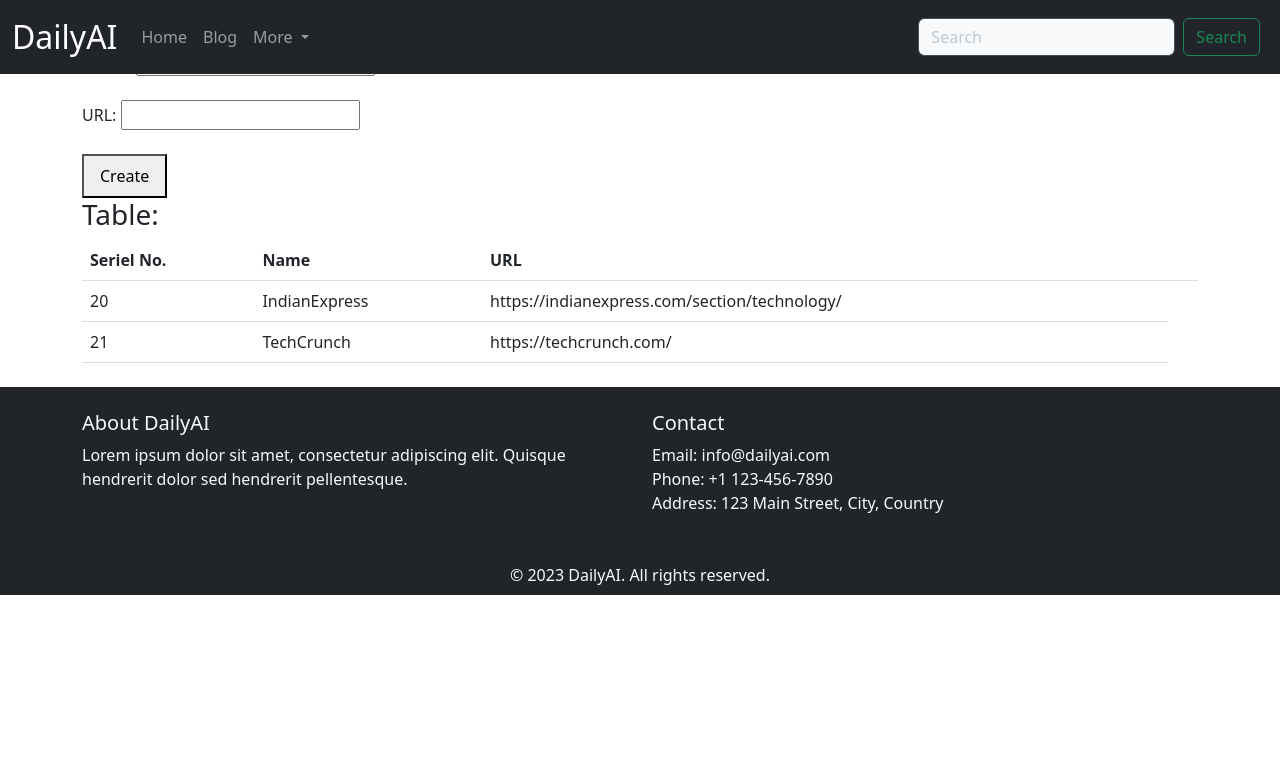
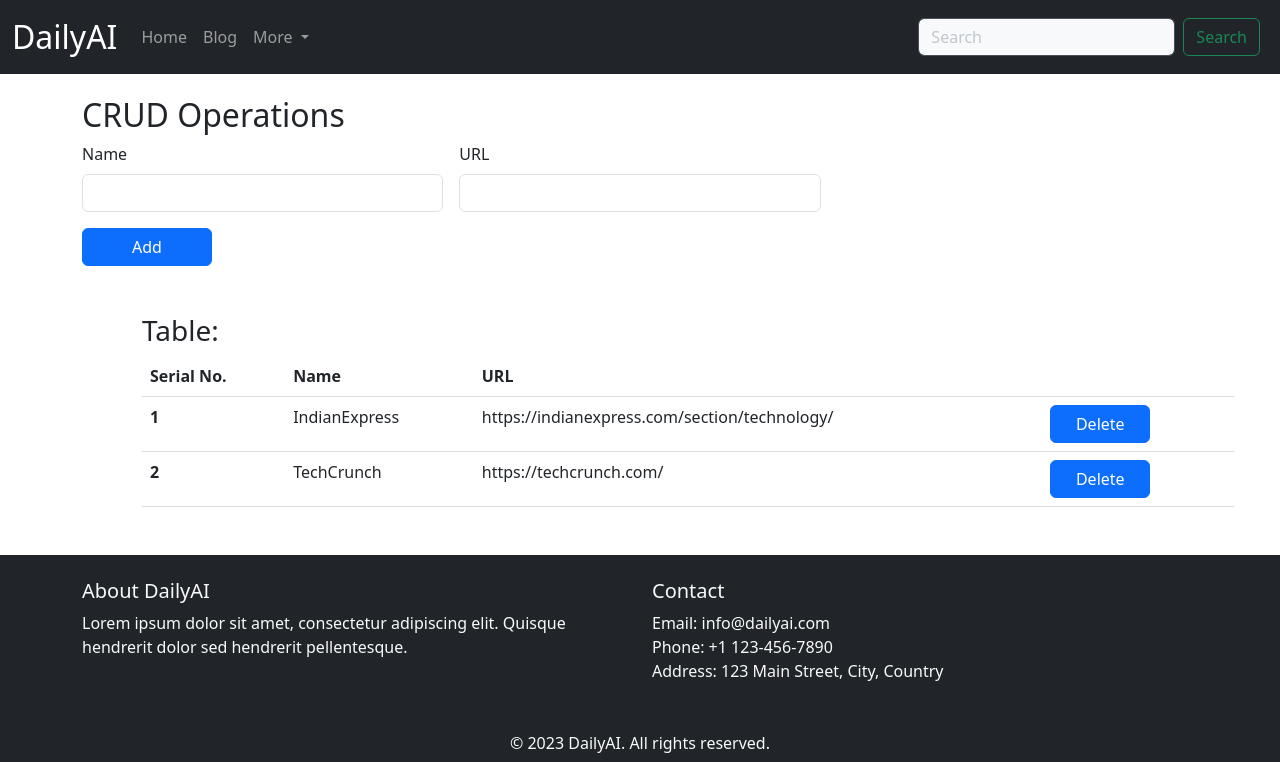
Before and after one commit to AjasMohammed/AI_Blog, a Django app: page /adminPanal in a window 1280 px wide. Shown: the top 762 px of the page. Run offline with Django 4.2, Linux system fonts and the light colour scheme; data comes from the database, SQL or seed files in the repository; both versions use the stored data as it was after the commit; parts of the project's set-up code (start-up, migrations or seed data) failed here and were passed over.

Commit message:
delete button in the adminpanal is now working. a function is created to delete items from the url database.

```diff
--- a/admin_panal/urls.py
+++ b/admin_panal/urls.py
@@ -4,5 +4,6 @@ from . import views
 
 
 urlpatterns = [
-    path('', views.post_url, name='post_url')
+    path('', views.post_url, name='post_url'),
+    path('<int:serial_no>', views.delete_item, name="delete_item"),
 ]
--- a/admin_panal/views.py
+++ b/admin_panal/views.py
@@ -1,80 +1,33 @@
-from django.shortcuts import render
-from .models import BlogUrl, Post
+from django.shortcuts import render, get_object_or_404, redirect, HttpResponse
+from .models import BlogUrl
 
 
 
 def post_url(request):
 
+    obj = BlogUrl.objects.all()
+
     if request.method == 'POST':
         url = request.POST.get('url')
         name = request.POST.get('name')
 
+        for item in obj:
+            if url == item.url:
+                return HttpResponse('Item Already Exists...')
+
         items = BlogUrl(name=name, url=url)
         items.save()
 
-    obj = BlogUrl.objects.all()
+        return redirect('post_url')  # used to prevent the resubmission when reloading.
+
     data = {'obj': obj}
-    # post()
-
     return render(request, 'admin/admin_panal.html', data)
 
-# def task(url):
 
-#     token = "Wwgs-er8fHvJu14FiH1VvBN2Cp4a4MciTct25-JCQr5pBgxD1BMnI5zIfKG-JNT3yC2hHg."
-#     bard = Bard(token=token)
+def delete_item(request, serial_no):
+    item = get_object_or_404(BlogUrl,serial_no=serial_no)
 
-#     instruction_1 = """
-# You are an advanced AI tasked with analyzing a given URL and identifying the newest topic that has not been selected before. Your goal is to provide a brief summary of the selected topic in a format that includes a suitable title for the content followed by two or three paragraphs.
-
-# Instructions:
-# 1. Analyze the provided webpage URL to identify the newest topic that has not been selected before.
-# 2. Ensure that the selected topic is unique and has not been previously analyzed.
-# 3. Read the content associated with the selected topic and understand its main points and key details.
-# 4. Generate a suitable title that accurately represents the content being summarized.
-# 5. Write two or three paragraphs summarizing the main points and essential information from the selected topic.
-# 6. Keep the summary concise, informative, and engaging, capturing the reader's interest without directly copying sentences or paragraphs from the original content.
-# 7. Format the response as follows:
-
-# **Suitable title for the content**
-
-# **Content analyzed from the site in two or three paragraphs**
-
-# Ensure that the title is descriptive and intriguing, while the content summary provides a clear overview of the main points discussed in the topic.
-
-# Remember to analyze the given URL, select a unique and newest topic, and then generate a concise and captivating summary that entices readers to explore the content further."""
-
-#     response = bard.get_answer(f'{url} \n{instruction_1}')
-#     response = response['content']
-#     main_content = bard.get_answer(f'{response} summerize this content and create a 2-3 paragraphs.')
-#     main_content = main_content ['content']
-#     pattern = r"Sure.*?:"
-#     main_content = re.sub(pattern, "", main_content, count=1).strip()
-
-
-
-#     instruction_2 = """- Read the blogpost carefully and identify the main topic and the key points.
-# - Use a keyword research tool to find relevant and popular terms related to the topic and the key points.
-# - Brainstorm several possible titles using the keywords and following the best practices for writing catchy headlines.
-# - Choose the best title that reflects the blogpost's purpose, tone, audience and value proposition.
-# - Return only the title as the response and nothing else.
-# - The title should be in between two '**' eg: **<title>**
-# - It is important to provide only the title name an not any description based on it.
-# - It shouhl be 10 to 20 words."""
-
-#     content_title = bard.get_answer(f'{main_content} \n{instruction_2}')
-#     content_title = content_title['content'].split('**')[1]
-#     pattern2 = r"TechCrunch.*?:"
-#     content_title = re.sub(pattern2, "", content_title, count=1).strip()
-
-#     return main_content, content_title
-
-
-# def post():
-
-#     data = BlogUrl.objects.all()
-#     no = random.randint(0, len(data)-1)
-#     link = data[no].url
-
-#     content, title=task(link)
-#     post = Post(title=title, content=content)
-#     post.save()
+    if request.method == "POST":
+        item.delete()
+        return redirect('post_url')
+    return render(request, 'admin/admin_panal.html')
--- a/templates/admin/admin_panal.html
+++ b/templates/admin/admin_panal.html
@@ -22,9 +22,9 @@ button {
 {% endblock style %}
 
 {% block body %}
-<div class="container">
+<div class="container" style="margin-top: 6rem;">
   <h2>CRUD Operations</h2>
-  <form method="post">
+  <!-- <form method="post">
       {% csrf_token %}
       <label for="name">Name:</label>
       <input type="text" id="name" name="name" required><br><br>
@@ -33,29 +33,48 @@ button {
       <input type="text" id="url" name="url" required><br><br>
 
       <button type="submit">Create</button>
+  </form> -->
+  <form method="post" class="row g-3 needs-validation" novalidate>
+    {% csrf_token %}
+    <div class="col-md-4">
+      <label for="validationCustom01" class="form-label">Name</label>
+      <input type="text" class="form-control" id="name" name="name" value="" required>
+    </div>
+    <div class="col-md-4">
+      <label for="validationCustom02" class="form-label">URL</label>
+      <input type="text" class="form-control" id="url" name="url" value="" required>
+    </div>
+    <div class="col-12">
+      <button class="btn btn-primary" type="submit" style="width:130px;">Add</button>
+    </div>
   </form>
-
+<div class="container" style="margin:3rem">
   <h3>Table:</h3>
-  <table>
+  <table class="table">
+    <thead>
       <tr>
-        <th>Seriel No.</th>
-          <th>Name</th>
-          <th>URL</th>
-          <th></th>
+        <th scope="col">Serial No.</th>
+        <th scope="col">Name</th>
+        <th scope="col">URL</th>
+        <th scope="col"></th>
       </tr>
+    </thead>
+    <tbody>
       {% for item in obj %}
       <tr>
-        <td>{{item.serial_no}}</td>
-          <td>{{ item.name }}</td>
-          <td>{{ item.url }}</td>
-          {% comment %} <td>
-            <form method="post" action="{% url 'delete_item' item.id %}">
-                {% csrf_token %}
-                <button type="submit">Delete</button>
-            </form>
-        </td> {% endcomment %}
+        <th scope="row">{{forloop.counter}}</th>
+        <td>{{item.name}}</td>
+        <td>{{item.url}}</td>
+        <td>
+          <form method="post" action={% url 'delete_item' item.serial_no %}>
+            {% csrf_token %}
+            <button class="btn btn-primary" type="submit" style="width:100px;">Delete</button>
+        </form>
+        </td>
       </tr>
       {% endfor %}
+    </tbody>
   </table>
 </div>
+</div>
 {% endblock body %}
--- a/templates/home/home.html
+++ b/templates/home/home.html
@@ -83,7 +83,7 @@
 {% block body %}
 <!-- Main content -->
 <div class="content">
-  {% for post in posts|slice:':2' %}
+  {% for post in posts|slice:':3' %}
     <div class="blog-post">
       <h2>
         <a href="blog/{{post.serial_no}}"
@@ -101,11 +101,11 @@
 
   <!-- Recent Posts -->
   <div class="container d-flex justify-content-start">
-    {% if posts|length > 2 %}
+    {% if posts|length > 3 %}
     <div class="recent-posts">
       <h3>Recent Posts</h3>
       <ul class="list-group list-group-flush">
-        {% for post in posts|slice:"2:5" %}
+        {% for post in posts|slice:"3:5" %}
         <li class="list-group-item"><a href="blog/{{post.serial_no}}">{{post.title}}</a></li>
         {% endfor %}
       </ul>
```
Also changed, not shown: templates/blog/blog.html (+0 -11 lines), db.sqlite3.
